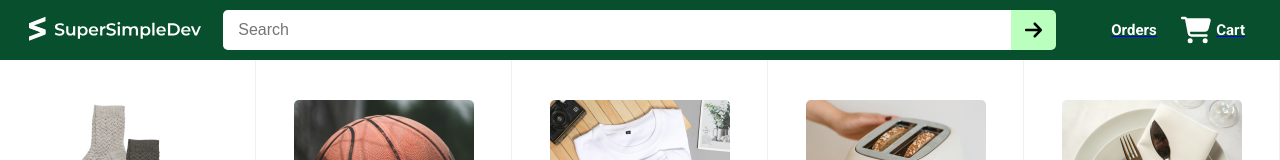
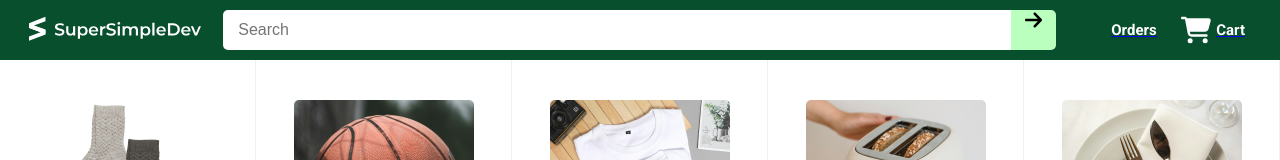
Before and after one commit to Arshad-73Hub/ecommerce-project, a React (Vite) app: page / in a window 1280 px wide. Shown: the top 160 px of the page. Built offline with nearby package versions, Linux system fonts and the light colour scheme.

Commit message:
more add

```diff
--- a/src/components/HeadNavBar.css
+++ b/src/components/HeadNavBar.css
@@ -89,7 +89,7 @@
 }
 .navbar-search-button{
     display: flex;
-    align-items: center;
+    align-items: stretch;
     justify-content: center;
     cursor: pointer;
 }
```
